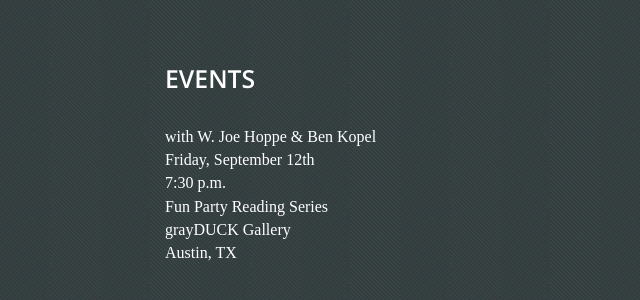
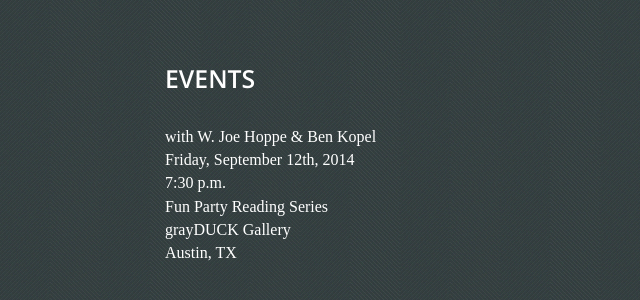
Before and after one commit to zachgreen/nataliegiarratano.com, a plain HTML site: page public/default.html in a window 1280 px wide. Shown: the part 4020-4320 px from the top of the page, 0-640 px from the left. Drawn offline with nearby package versions, Linux system fonts and the light colour scheme; a web font is replaced by a local one.

Commit message:
Adding Events

```diff
--- a/public/default.html
+++ b/public/default.html
@@ -502,7 +502,7 @@ Say: <em>Loyal dog</em>. Where else could I be at home?
         <h2>Events</h2>
             <pre>
 with W. Joe Hoppe & Ben Kopel
-Friday, September 12th
+Friday, September 12th, 2014
 7:30 p.m.
 Fun Party Reading Series
 grayDUCK Gallery
```
